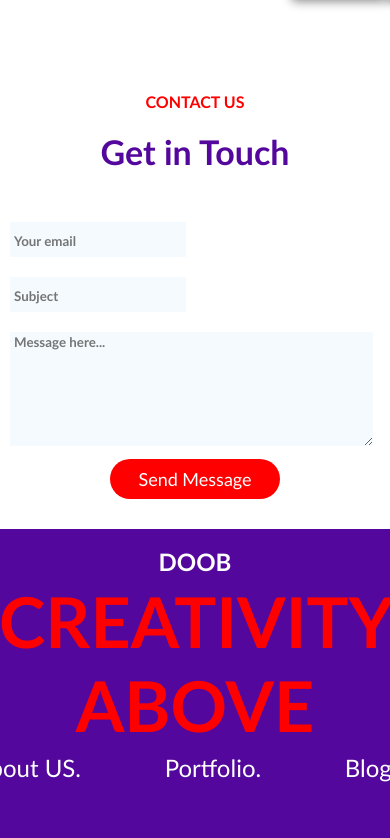
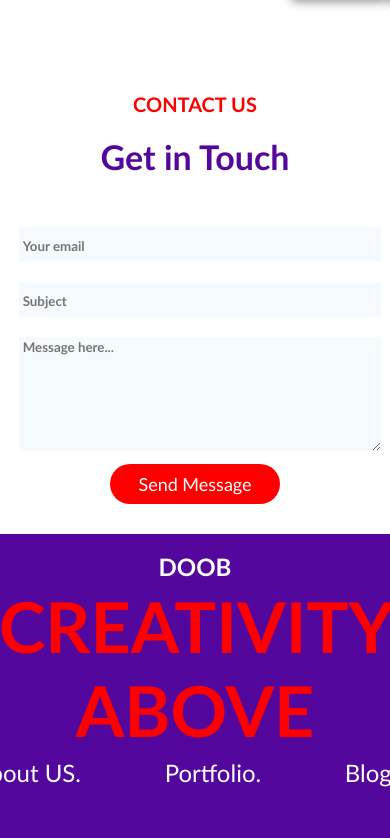
Before and after one commit to Azaalam-Imad/NIZAR-IMAD-DOB, a plain HTML site: page index.html in a window 390 px wide. Shown: the part 1258-2096 px from the top of the page. Drawn offline with Linux system fonts and the light colour scheme.

Commit message:
responsiv section 3 425px

```diff
--- a/public/css/app.css
+++ b/public/css/app.css
@@ -331,4 +331,13 @@
         width: 40vw;
         font-size: 17px;
     }
+    .sec3 h4{
+        font-size: 20px;
+    }
+    .sec3 form input{
+        width: 93vw;
+    }
+    .sec3 form {
+        padding-left: 10px;
+    }
 }
```
